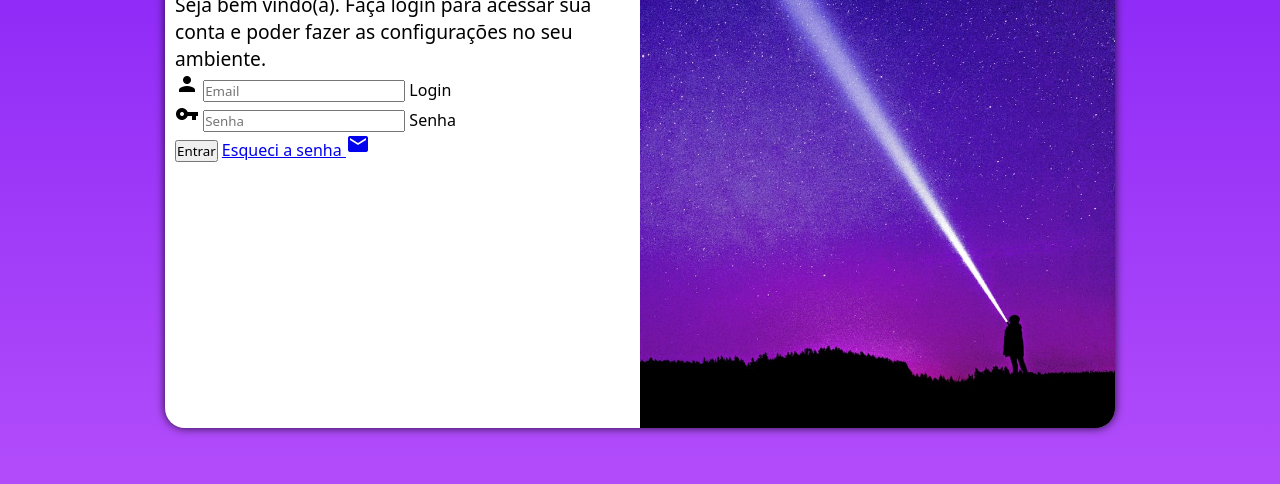
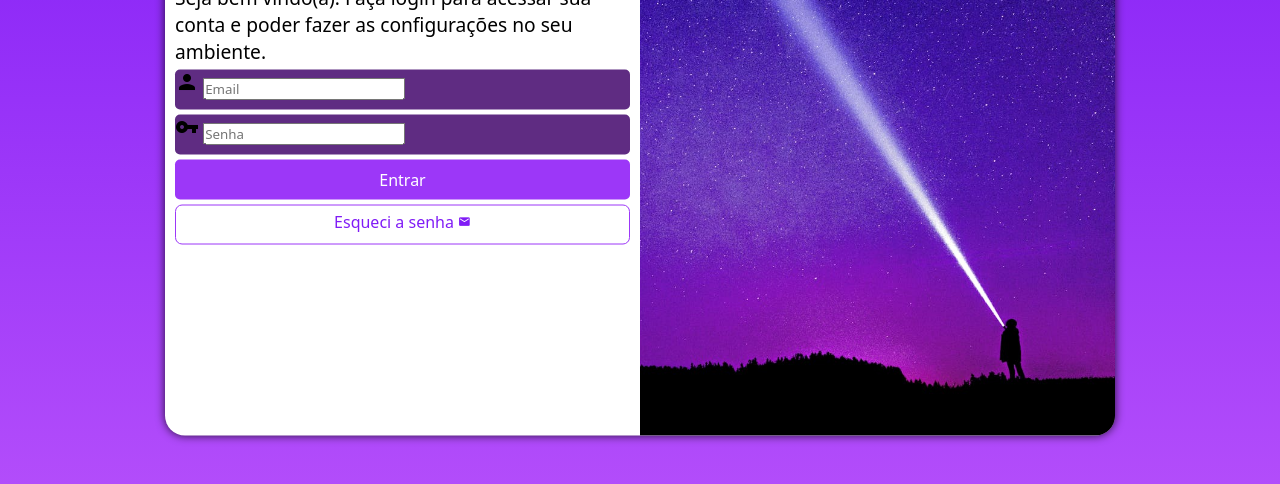
Before and after one commit to mendoncabreno/Login, a plain HTML site: page index.html in a window 1280 px wide. Shown: the part 222-706 px from the top of the page. Drawn offline with Linux system fonts and the light colour scheme.

Commit message:
formulario

```diff
--- a/estilos/style.css
+++ b/estilos/style.css
@@ -34,7 +34,7 @@ main {
 
     background-color: white;
     width: 260px;
-    height: 500px;
+    height: 515px;
     border-radius: 20px;
     box-shadow: 0px 0px 10px rgba(0, 0, 0, 0.801);
 
@@ -61,5 +61,55 @@ main {
 
 #formulario > p {
     font-size: 0.8em;
+}
 
+form > input[type=submit] {
+    display: block;
+    font-size: 1em;
+    width: 100%;
+    height: 40px;
+    background-color: #9c37f8;
+    color: white;
+    border: none;
+    border-radius: 5px;
+    cursor: pointer;
+    margin-top: 5px;
 }
+
+form > input[type=submit]:hover {
+    background-color: #5f2c82;
+}
+
+a.botao {
+    display: block;
+    text-align: center;
+    font-size: 1em;
+    width: 100%;
+    height: 40px;
+    background-color: white;
+    border: 1px solid #9c37f8;
+    border-radius: 7px;
+    text-decoration: none;
+    color: #801cf6;
+    padding-top: 5px;
+    margin-top: 5px;
+}
+a.botao:hover {
+    background-color: #c085f7;
+}
+a.botao > i {
+    font-size: 0.8em;
+}
+
+.campo {
+    background-color: #5f2c82;
+    width: 100%;
+    display: block;
+    height: 40px;
+    border-radius: 5px;
+    margin: 5px 0px;
+}
+
+.campo > label {
+    display: none;
+}
--- a/index.html
+++ b/index.html
@@ -29,7 +29,7 @@
                         <label for="isenha">Senha</label>
                     </div>
                     <input type="submit" value="Entrar">
-                    <a href="Esqueci.html">
+                    <a href="Esqueci.html" class="botao">
                         Esqueci a senha <i class="material-icons">mail</i>
                     </a>
                 </form>
```
